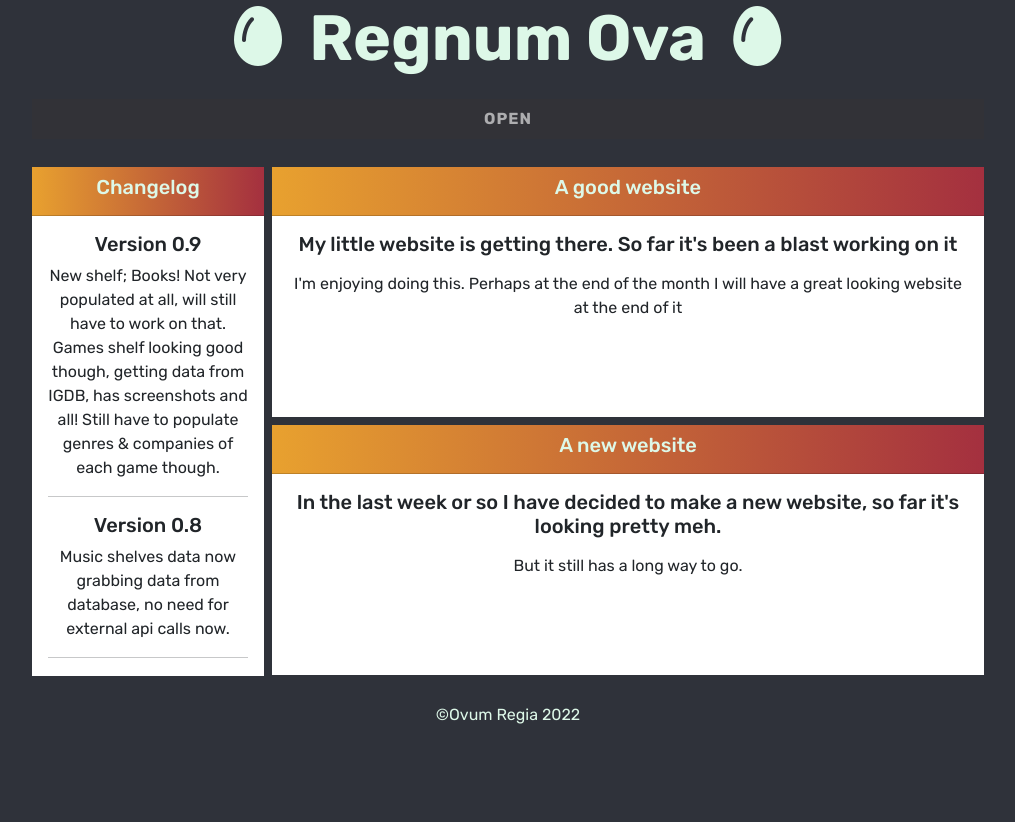
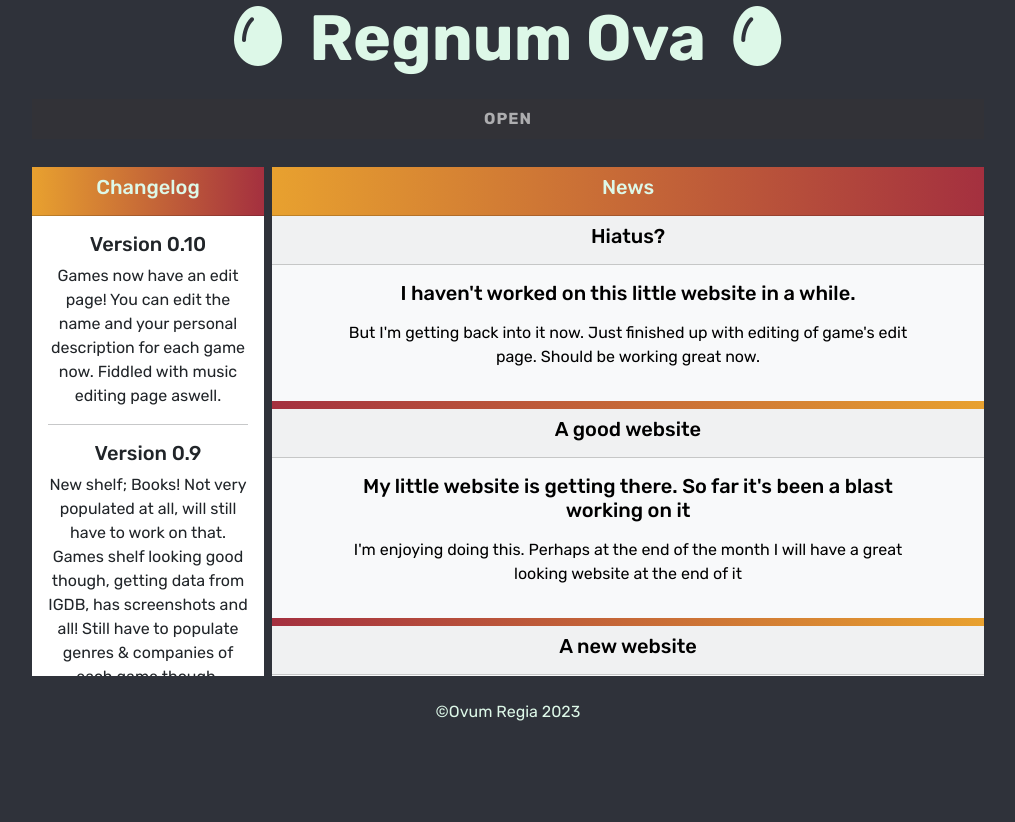
Before and after one commit to steve-cronje/egg-kingdom, a Django app: page / in a window 1280 px wide. Shown: the top 822 px of the page, without its empty margins (132-1147 px from the left). Run offline with Django 4.2, Linux system fonts and the light colour scheme; some libraries are stand-ins or nearby versions.

Commit message:
big commit regarding games

```diff
--- a/games/admin.py
+++ b/games/admin.py
@@ -47,7 +47,7 @@ class GameAdmin(admin.ModelAdmin):
 
     model = Game
     list_display = ['name', 'release_date', 'favourite']
-    list_filter = ['favourite', SimpleDescriptionFilter]
+    list_filter = ['favourite', 'abs_favourite', 'want', SimpleDescriptionFilter]
 
 
 
--- a/games/urls.py
+++ b/games/urls.py
@@ -1,8 +1,10 @@
 from django.urls import path
-from games.views import GamesShelvesView, CallApiView, GameDisplayView
+from games.views import GamesShelvesView, CallApiView, GameDisplayView, GameAddView, GameEditView
 
 urlpatterns = [
     path('shelves/', GamesShelvesView.as_view(), name='games-shelves'),
     path('callapi/', CallApiView.as_view(), name='games-apicall'),
     path('game/<str:pk>/', GameDisplayView.as_view(), name='game-display'),
+    path('add/', GameAddView.as_view(), name='game-add'),
+    path('edit/<str:pk>/', GameEditView.as_view(), name='game-edit')
 ]
--- a/music/views.py
+++ b/music/views.py
@@ -1,7 +1,7 @@
 from django.shortcuts import render
 from django.views.generic import TemplateView
 from music.models import Playlist
-from music.api import populate_database_data
+from music.api import populate_database_data, remove_unused
 class MusicShelvesView(TemplateView):
     template_name = 'music/shelves.html'
 
@@ -26,5 +26,7 @@ class UpdatePlaylistsView(TemplateView):
 
     def get_context_data(self, **kwargs):
         context = super().get_context_data(**kwargs)
+        context['playlist_id'] = kwargs['id']
         context['returned_list'] = populate_database_data(kwargs['id'])
+        # context['removed_list'] = remove_unused(kwargs['id'])
         return context
--- a/static/css/main.css
+++ b/static/css/main.css
@@ -20,6 +20,11 @@ body {
 .card .card-header {
   background-image: linear-gradient(to right, #e8a12f, #a4303f);
   color: #ddf8e8;
+  border-radius: 0%;
+}
+.card .sub-news-header {
+  background-image: none;
+  color: black;
   border-radius: 0%;
 }
 .card .card-footer {
@@ -139,8 +144,14 @@ footer {
   height: 460px;
 }
 
-.home-card {
-  height: 250px;
+.news-card {
+  background-image: linear-gradient(to left, #e8a12f, #a4303f);
+  height: 460px;
+  padding: 0%;
+}
+.news-card .home-card {
+  padding-left: 10%;
+  padding-right: 10%;
 }
 
 .volume-header {
@@ -221,4 +232,17 @@ footer {
   height: 540px;
 }
 
+.games-add-form .game-id {
+  border-radius: 0;
+}
+.games-add-form .game-text {
+  height: 100px;
+  border-radius: 0;
+}
+
+.add-game-btn {
+  width: 100%;
+  border-radius: 0;
+}
+
 /*# sourceMappingURL=main.css.map */
--- a/static/scss/main.scss
+++ b/static/scss/main.scss
@@ -43,6 +43,11 @@ body {
     .card-header {
         background-image: linear-gradient(#{to right, #{$color-yolkyellow}, #{$color-red}});
         color: #{$color-lightwhite};
+        border-radius: 0%;
+    }
+    .sub-news-header {
+        background-image:none;
+        color: black;
         border-radius: 0%;
     }
     .card-footer {
@@ -200,8 +205,14 @@ footer {
     height: 460px;
 }
 
-.home-card {
-    height: 250px;
+.news-card {
+    background-image: linear-gradient(#{to left, #{$color-yolkyellow}, #{$color-red}});
+    height: 460px;
+    padding: 0%;
+    .home-card {
+        padding-left: 10%;
+        padding-right: 10%;
+    }
 }
 
 // ------- volumes ------- //
@@ -296,3 +307,18 @@ footer {
         height: 540px;
     }
 }
+
+.games-add-form {
+    .game-id {
+        border-radius: 0;
+    }
+    .game-text {
+        height: 100px;
+        border-radius: 0;
+    }
+}
+
+.add-game-btn {
+    width: 100%;
+    border-radius: 0;
+}
--- a/templates/footers/footer.html
+++ b/templates/footers/footer.html
@@ -1,5 +1,5 @@
 <footer>
     <div class="col-12 text-center mt-4 mb-2">
-        <p>&copy;Ovum Regia 2022</p>
+        <p>&copy;Ovum Regia 2023</p>
     </div>
 </footer>
--- a/templates/games/shelves.html
+++ b/templates/games/shelves.html
@@ -23,7 +23,7 @@
     </div>
     <div class="row g-2 p-0 mt-4">
         <div class="col-12 text-center">
-            <a href="{% url 'games-apicall' %}" class="btn btn-primary">Call Api?</a>
+            <a href="{% url 'game-add' %}" class="btn btn-outline-light btn-lg add-game-btn">Add Game</a>
         </div>
     </div>
 </div>
--- a/templates/homebase/home.html
+++ b/templates/homebase/home.html
@@ -8,6 +8,9 @@
                     <h5>Changelog</h5>
                 </div>
                 <div class="card-body text-center overflow-auto changelog-card">
+                    <p class="h5">Version 0.10</p>
+                    <p>Games now have an edit page! You can edit the name and your personal description for each game now. Fiddled with music editing page aswell.</p>
+                    <hr>
                     <p class="h5">Version 0.9</p>
                     <p>New shelf; Books! Not very populated at all, will still have to work on that. Games shelf looking good though, getting data from IGDB, has screenshots and all! Still have to populate genres & companies of each game though.</p>
                     <hr>
@@ -39,24 +42,41 @@
             </div>
         </div>
         <div class="col-9">
+            <div class="card">
+                <div class="card-header text-center">
+                    <h5>News</h5>
+                </div>
+                <div class="card-body overflow-auto text-center news-card">
                     <div class="row g-0 pb-1">
-                <div class="card home-card">
-                    <div class="card-header text-center">
+                        <div class="card text-bg-light">
+                            <div class="card-header sub-news-header text-center">
+                                <h5>Hiatus?</h5>
+                            </div>
+                            <div class="card-body home-card text-center">
+                                <p class="h5">I haven't worked on this little website in a while.</p>
+                                <p></p>
+                                <p>But I'm getting back into it now. Just finished up with editing of game's edit page. Should be working great now.</p>
+                            </div>
+                        </div>
+                    </div>
+                    <div class="row g-0 py-1">
+                        <div class="card text-bg-light">
+                            <div class="card-header sub-news-header text-center">
                                 <h5>A good website</h5>
                             </div>
-                    <div class="card-body text-center">
+                            <div class="card-body home-card text-center">
                                 <p class="h5">My little website is getting there. So far it's been a blast working on it</p>
                                 <p></p>
                                 <p>I'm enjoying doing this. Perhaps at the end of the month I will have a great looking website at the end of it</p>
                             </div>
                         </div>
                     </div>
-            <div class="row g-0 py-1">
-                <div class="card home-card">
-                    <div class="card-header text-center">
+                    <div class="row g-0 pt-1">
+                        <div class="card text-bg-light">
+                            <div class="card-header sub-news-header text-center">
                                 <h5>A new website</h5>
                             </div>
-                    <div class="card-body text-center">
+                            <div class="card-body home-card text-center">
                                 <p class="h5">In the last week or so I have decided to make a new website, so far it's looking pretty meh.</p>
                                 <p></p>
                                 <p>But it still has a long way to go.</p>
@@ -66,5 +86,7 @@
                 </div>
             </div>
         </div>
+    </div>
+</div>
 
 {% endblock %}
```
Also changed, not shown: games/api.py (+45 -29 lines), games/forms.py (added, +20 -0 lines), games/models.py (+29 -1 lines), games/views.py (+20 -2 lines), music/api.py (+23 -0 lines), templates/games/addform.html (added, +26 -0 lines), templates/games/editform.html (added, +26 -0 lines), templates/games/game.html (+10 -0 lines), templates/music/updateplaylist.html (+10 -0 lines), games/migrations/0004_game_abs_favourite_game_want_alter_game_favourite.py (added), 1 other file. Lines whose indentation alone changed are shown as unchanged.
